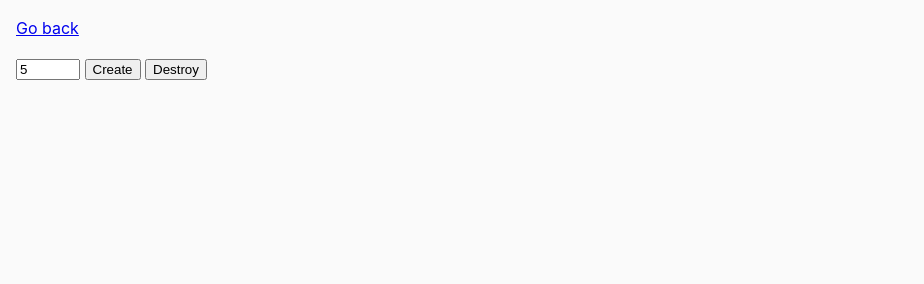
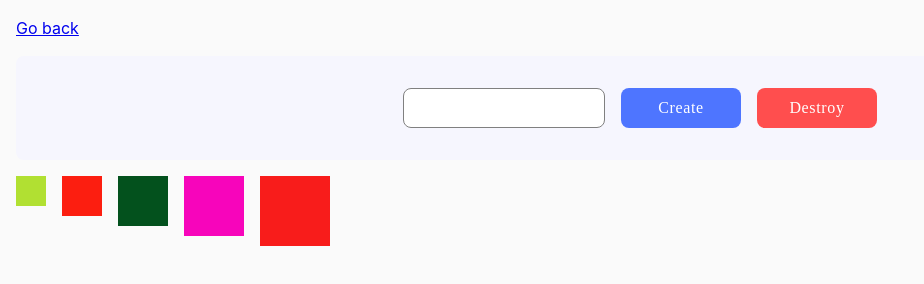
Before and after one commit to ValentynSkyba/js-refresh, a plain HTML site: page task-6.html in a window 1280 px wide. Both pictures are taken after typing "5" into the empty fields and a click on the button "Create". Shown: the whole page, without its empty margins (0-924 px from the left). Drawn offline with Linux system fonts and the light colour scheme.

Commit message:
Task 6 Done

```diff
--- a/css/common.css
+++ b/css/common.css
@@ -168,3 +168,57 @@ body {
   line-height: 24px; /* 150% */
   letter-spacing: 0.64px;
 }
+
+#controls {
+  margin: 0, auto;
+  display: flex;
+  padding: 32px;
+  border-radius: 8px;
+  background: #f6f6fe;
+  flex-direction: row;
+  justify-content: center;
+  gap: 16px;
+  margin-bottom: 16px;
+}
+#controls input {
+  display: flex;
+  padding: 8px 72px;
+  flex-direction: column;
+  justify-content: center;
+  align-items: center;
+  gap: 10px;
+  border-radius: 8px;
+  border: 1px solid #808080;
+}
+
+button {
+  display: flex;
+  width: 120px;
+  padding: 8px 16px;
+  justify-content: center;
+  align-items: center;
+  gap: 10px;
+  color: #fff;
+  font-family: Montserrat;
+  font-size: 16px;
+  font-style: normal;
+  font-weight: 500;
+  line-height: 24px; /* 150% */
+  letter-spacing: 0.64px;
+  border: none;
+  border-radius: 8px;
+}
+
+[data-create] {
+  background: #4e75ff;
+}
+[data-destroy] {
+  background: #ff4e4e;
+}
+
+#boxes {
+  display: flex;
+  flex-wrap: wrap;
+  flex-direction: row;
+  gap: 16px;
+}
--- a/js/task-6.js
+++ b/js/task-6.js
@@ -3,3 +3,49 @@ function getRandomHexColor() {
     .toString(16)
     .padStart(6, 0)}`;
 }
+
+const selectors = {
+  input: document.querySelector('input'),
+  create: document.querySelector(' [data-create]'),
+  destroy: document.querySelector('  [data-destroy]'),
+  divBox: document.querySelector('#boxes'),
+};
+
+// console.log(selectors.divBox);
+
+selectors.create.addEventListener('click', onCreateBtnClick);
+selectors.destroy.addEventListener('click', onDestroyBtnClick);
+
+function onCreateBtnClick(e) {
+  const amount = selectors.input.value;
+  if (amount <= 0 || amount >= 100)
+    return alert('Number should be between 1 -100');
+  onDestroyBtnClick();
+  let divArr = createBoxes(amount);
+  // selectors.divBox.prepend(...divArr);
+  selectors.divBox.innerHTML = divArr;
+}
+
+function createBoxes(amount) {
+  // const divArr = [];
+  let divHTML = '';
+  let pixel = 20;
+
+  for (let index = 1; index <= amount; index++) {
+    pixel += 10;
+    // const myElem = document.createElement('div');
+    // myElem.style.background = getRandomHexColor();
+    // myElem.style.width = `${pixel}px`;
+    // myElem.style.height = `${pixel}px`;
+    // divArr.push(myElem);
+    const color = getRandomHexColor();
+    divHTML += `<div style="background: ${color}; width: ${pixel}px; height: ${pixel}px;"></div>`;
+  }
+  // return divArr;
+  return divHTML;
+}
+
+function onDestroyBtnClick() {
+  selectors.divBox.innerHTML = '';
+  selectors.input.value = '';
+}
```
